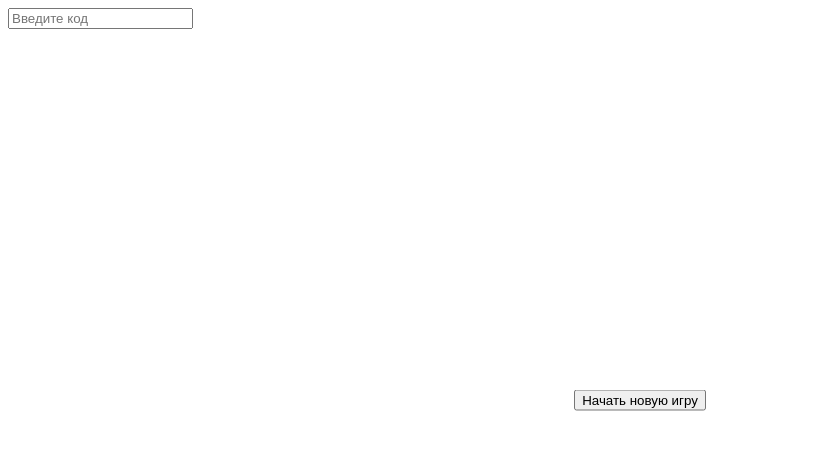
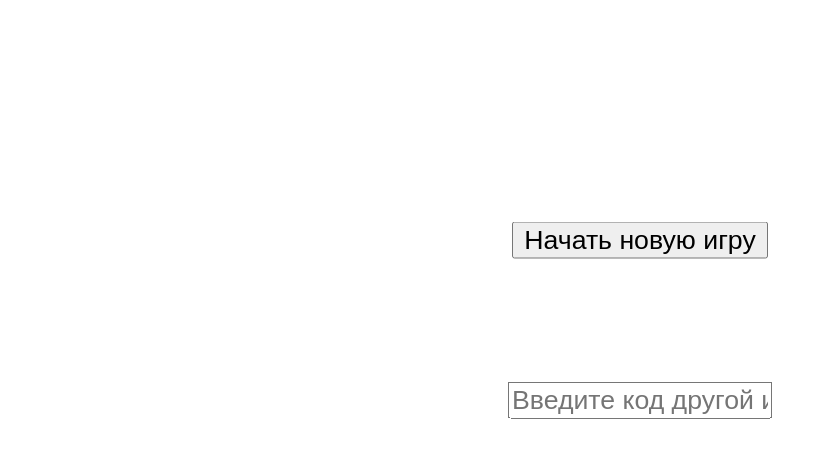
Before and after one commit to Merzlikin-Matvey/chess, a Flask app: page / in a window 1280 px wide. Shown: the top 458 px of the page, without its empty margins (0-827 px from the left). Run offline with Flask 3, Linux system fonts and the light colour scheme; some libraries are stand-ins or nearby versions.

Commit message:
Изменения главного экрана

```diff
--- a/site/css/game_page.css
+++ b/site/css/game_page.css
@@ -1,3 +1,9 @@
+body {
+    background-color: white; /* Цвет фона */
+    font-family: "Rubik", sans-serif; /* Шрифт */
+}
+
+
 #nowMove {
     color: black;
     font-size: 52pt;
--- a/site/css/main_page.css
+++ b/site/css/main_page.css
@@ -1,8 +1,25 @@
-.container {
+body {
+  background-color: white; /* Цвет фона */
+  font-family: "Rubik", sans-serif; /* Шрифт */
+}
+
+
+#startGameButton {
     position: absolute;
-    top: 50vh;
+    top: 30vh;
     left: 50vw;
     transform: translate(-50%, -50%);
     text-align: center;
-    width: 100%;
-  }
+    width: 20%;
+    font-size: 20pt;
+}
+
+#inputCode {
+  position: absolute;
+  top: 50vh;
+  left: 50vw;
+  transform: translate(-50%, -50%);
+  text-align: center;
+  width: 20%;
+  font-size: 20pt;
+}
--- a/site/css/save_page.css
+++ b/site/css/save_page.css
@@ -1,7 +1,7 @@
 body {
     background-color: white; /* Цвет фона */
     font-family: "Rubik", sans-serif; /* Шрифт */
-  }
+}
 
 #title {
     color: black; /* Цвет текста */
--- a/site/templates/mainPage.html
+++ b/site/templates/mainPage.html
@@ -5,14 +5,16 @@
     <meta http-equiv="X-UA-Compatible" content="IE=edge">
     <meta name="viewport" content="width=device-width, initial-scale=1.0">
     <link rel="stylesheet" type="text/css" href="/site/css/main_page.css">
+    <link
+      href="https://fonts.googleapis.com/css2?family=Rubik:wght@500;700&display=swap"
+      rel="stylesheet"
+    />
     <title>Шахматы</title>
 </head>
 <body>
-    <div class="container">
-        <button id="startGameButton" class="button">Начать новую игру</button>
-    </div>
+    <button id="startGameButton" class="button">Начать новую игру</button>
 
-    <input type="text" id="inputCode" placeholder="Введите код">
+    <input type="text" id="inputCode" placeholder="Введите код другой игры">
 
 
 
```
